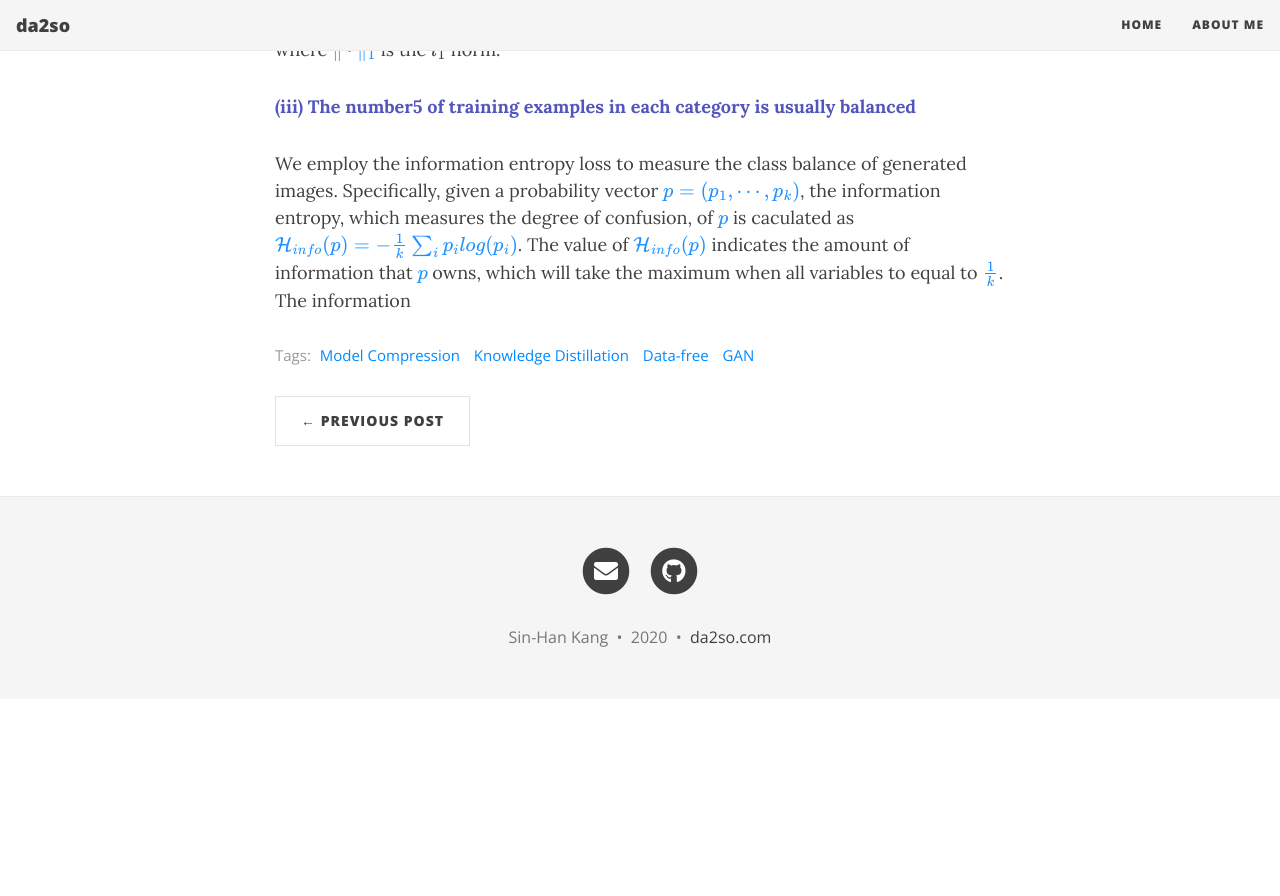
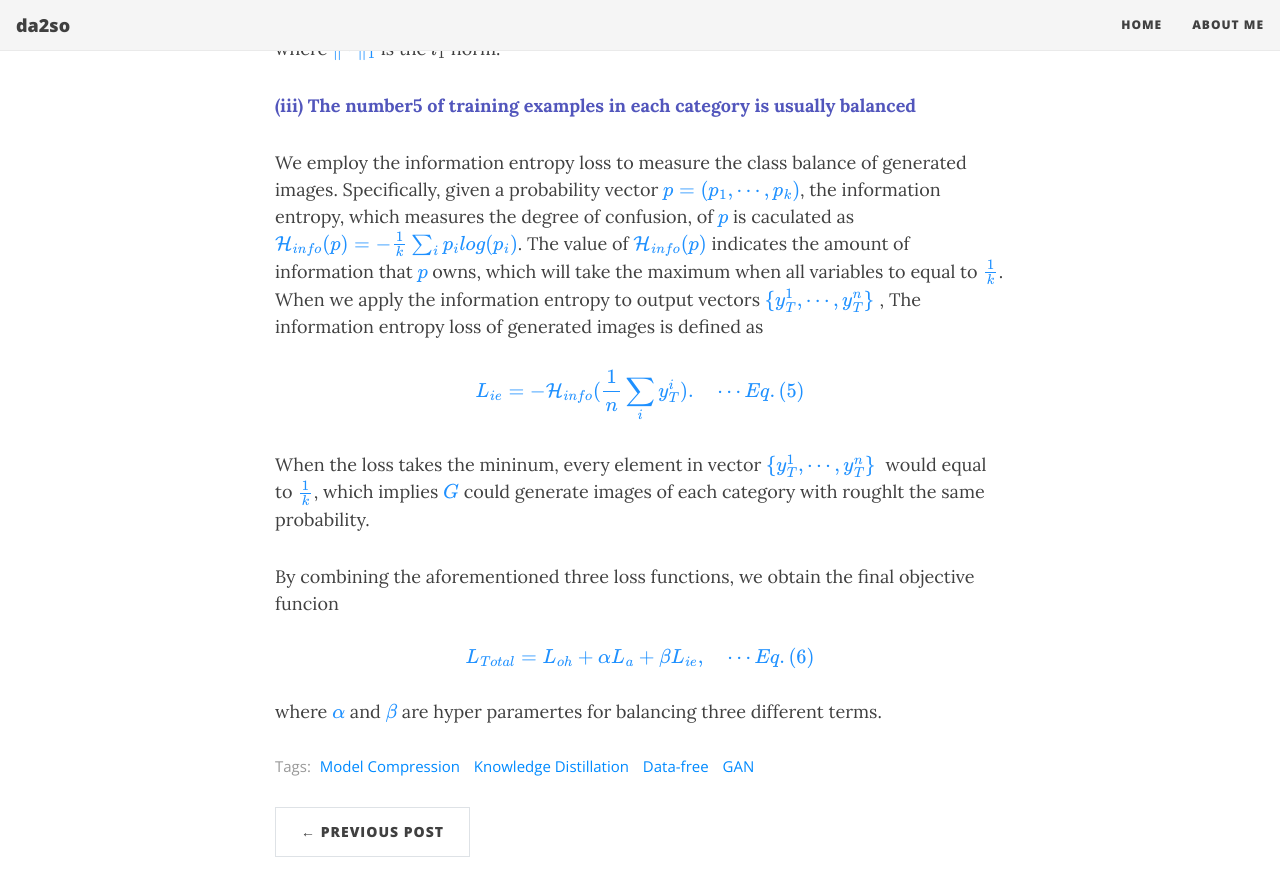
Before and after one commit to da2so/da2so.github.io, a Jekyll site: the page built from _posts/2020-08-13-Data-Free_Learning_of_Student_Networks.md, in a window 1280 px wide and 900 px high, scrolled down 3007 px. Shown: the top 896 px of the window. Built offline with Jekyll 4.4.1, drawn with Linux system fonts in a browser that asks for light colours; nearby versions of some CDN libraries; formulas are drawn with MathJax 3; before the commit the page ends 3706 px from its top, so only the background shows below that; some of the changed text lies outside the part shown.

Commit message:
Update 2020-08-13-Data-Free_Learning_of_Student_Networks.md

```diff
--- a/_posts/2020-08-13-Data-Free_Learning_of_Student_Networks.md
+++ b/_posts/2020-08-13-Data-Free_Learning_of_Student_Networks.md
@@ -94,4 +94,25 @@ where <span style="color:DodgerBlue">$\Vert \cdot \Vert_1$</span> is the $l_1$ n
 
 <span style="color:#5256BC"><b>(iii) The number5 of training examples in each category is usually balanced</b></span>
 
-We employ the information entropy loss to measure the class balance of generated images. Specifically, given a probability vector <span style="color:DodgerBlue">$p= (p_1, \cdots, p_k)$</span>, the information entropy, which measures the degree of confusion, of <span style="color:DodgerBlue">$p$</span> is caculated as <span style="color:DodgerBlue">$\mathcal{H}_\{ info \} (p)= -\frac{1}{k} \sum_i p_i log (p_i)$</span>. The value of <span style="color:DodgerBlue">$\mathcal{H}_{info}(p)$</span> indicates the amount of information that <span style="color:DodgerBlue">$p$</span> owns, which will take the maximum when all variables to equal to <span style="color:DodgerBlue">$\frac{1}{k}$</span>. The information
+We employ the information entropy loss to measure the class balance of generated images. Specifically, given a probability vector <span style="color:DodgerBlue">$p= (p_1, \cdots, p_k)$</span>, the information entropy, which measures the degree of confusion, of <span style="color:DodgerBlue">$p$</span> is caculated as <span style="color:DodgerBlue">$\mathcal{H}_\{ info \} (p)= -\frac{1}{k} \sum_i p_i log (p_i)$</span>. The value of <span style="color:DodgerBlue">$\mathcal{H}_{info}(p)$</span> indicates the amount of information that <span style="color:DodgerBlue">$p$</span> owns, which will take the maximum when all variables to equal to <span style="color:DodgerBlue">$\frac{1}{k}$</span>. When we apply the information entropy to output vectors <span style="color:DodgerBlue">$\\{ y^1_T, \cdots, y^n_T \\} \;$</span>, The information entropy loss of generated images is defined as
+
+<span style="color:DodgerBlue">
+\\[
+L_{ie}=-\mathcal{H}_\{ info \} (\frac{1}{n} \sum_i y^i_T). \quad \cdots Eq. (5)
+\\]
+</span>
+
+
+When the loss takes the mininum, every element in vector <span style="color:DodgerBlue">$\\{ y^1_T, \cdots, y^n_T \\} \;$</span> would equal to <span style="color:DodgerBlue">$\frac{1}{k}$</span>, which implies <span style="color:DodgerBlue">$G$</span> could generate images of each category with roughlt the same probability.
+
+
+By combining the aforementioned three loss functions, we obtain the final objective funcion
+
+
+<span style="color:DodgerBlue">
+\\[
+L_\{Total\}=L_\{oh\}+\alpha L_\{a\}+\beta L_\{ie\}, \quad \cdots Eq. (6)
+\\]
+</span>
+
+where <span style="color:DodgerBlue">$\alpha$</span> and <span style="color:DodgerBlue">$\beta$</span> are hyper paramertes for balancing three different terms.
```
Also changed, not shown: other parts of _posts/2020-08-13-Data-Free_Learning_of_Student_Networks.md (+1 -1 lines).
